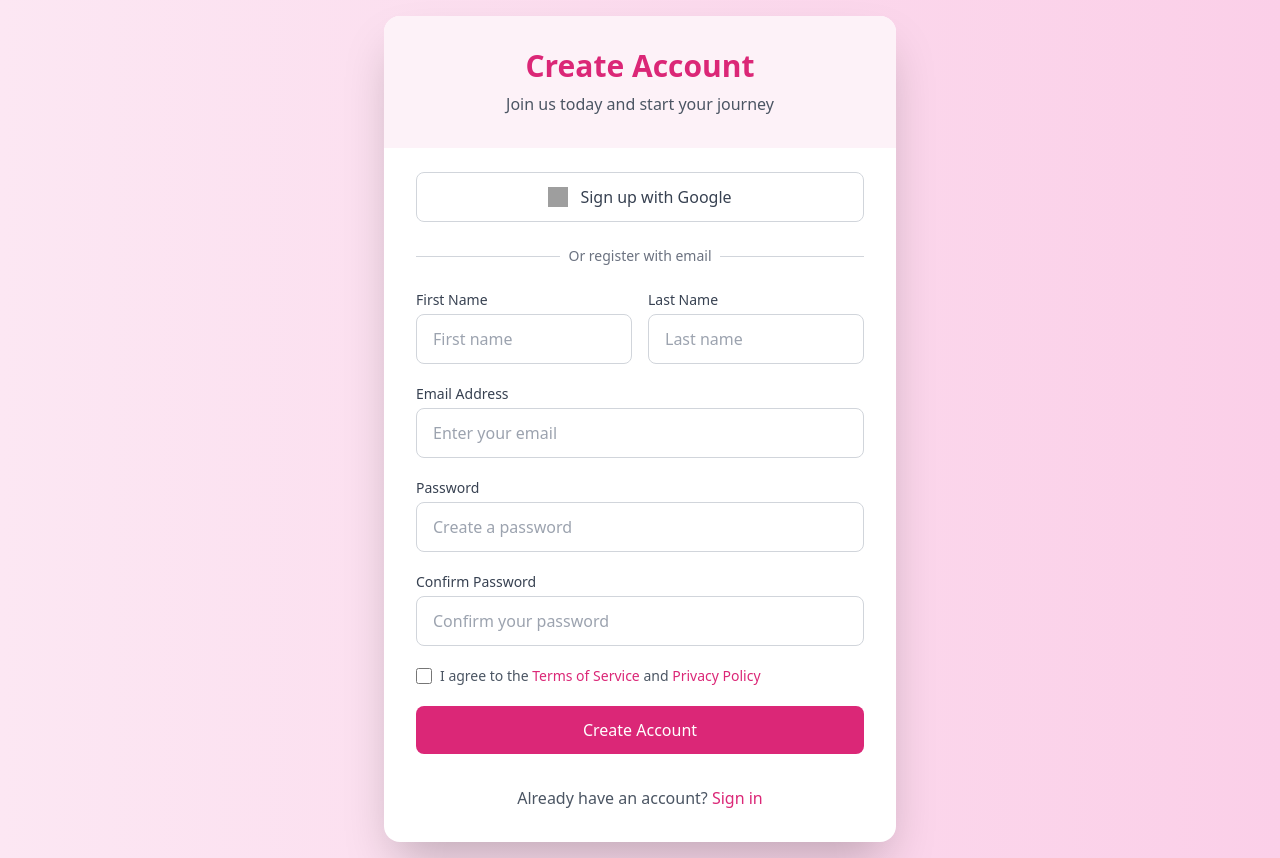
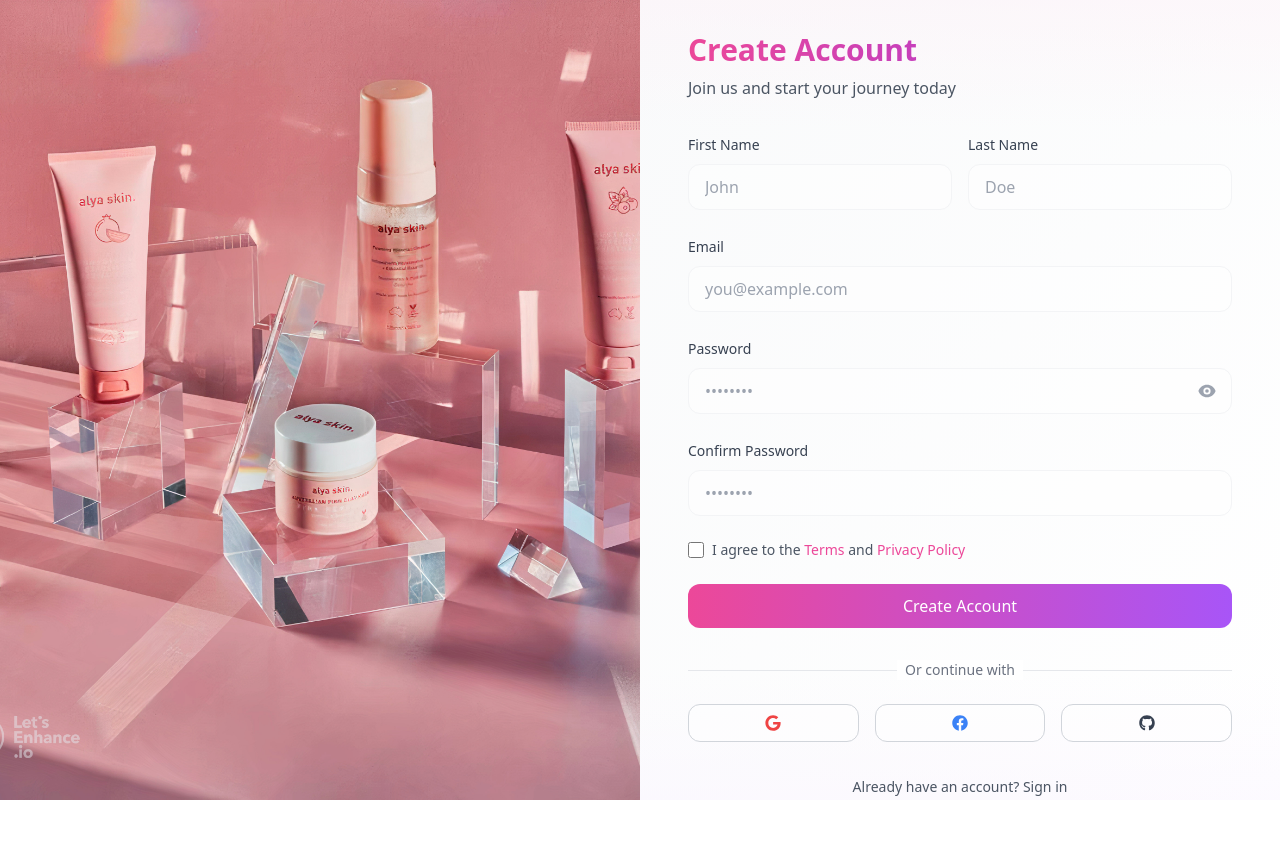
Before and after one commit to 19NgoXuanToan11/SWP391, a React (Vite) app: page /register in a window 1280 px wide. After the commit the page ends 800 px from the top, so only its background shows below. Built offline with nearby package versions, Linux system fonts and the light colour scheme; grey boxes are pictures that could not be loaded.

Commit message:
update loginPage.jsx and registerPage.jsx

```diff
--- a/src/pages/login/loginPage.jsx
+++ b/src/pages/login/loginPage.jsx
@@ -1,11 +1,12 @@
 import React, { useState } from "react";
-import { Link } from "react-router-dom";
+import { Link, useNavigate } from "react-router-dom";
 import { motion } from "framer-motion";
 import { FaGoogle, FaFacebook, FaGithub } from "react-icons/fa";
 import { HiEye, HiEyeOff } from "react-icons/hi";
 import background from "../../assets/pictures/background_login.jpg";
 
 export function LoginPage() {
+  const navigate = useNavigate();
   const [isLogin, setIsLogin] = useState(true);
   const [showPassword, setShowPassword] = useState(false);
   const [formData, setFormData] = useState({
@@ -23,9 +24,13 @@ export function LoginPage() {
     setTimeout(() => setLoading(false), 1500); // Demo loading
   };
 
+  const handleNavigateToRegister = () => {
+    navigate("/register");
+  };
+
   return (
     <div className="h-screen flex overflow-hidden">
-      {/* Left section - Background với overlay gradient */}
+      {/* Left section */}
       <div className="hidden lg:block lg:w-1/2 relative">
         <motion.img
           initial={{ scale: 1.1 }}
@@ -37,50 +42,34 @@ export function LoginPage() {
         />
       </div>
 
-      {/* Right section - New Full Height Design */}
+      {/* Right section */}
       <div className="w-full lg:w-1/2 h-full bg-gradient-to-br from-gray-50 to-white relative">
         {/* Decorative Elements */}
         <div className="absolute top-0 left-0 w-full h-32 bg-gradient-to-b from-pink-50/50 to-transparent" />
         <div className="absolute bottom-0 right-0 w-full h-32 bg-gradient-to-t from-purple-50/50 to-transparent" />
 
         {/* Main Content Container */}
-        <div className="h-full flex flex-col justify-between px-8 md:px-16 py-12 relative z-10">
-          {/* Top Section */}
-          <div className="text-center lg:text-left">
-            <h2 className="text-4xl font-bold bg-gradient-to-r from-pink-500 to-purple-600 bg-clip-text text-transparent">
-              {isLogin ? "Welcome Back" : "Create Account"}
+        <div className="h-full flex flex-col px-8 md:px-12 py-6">
+          {/* Form Section - Điều chỉnh justify-center và spacing */}
+          <div className="flex-1 flex flex-col justify-center">
+            {/* Header - Chuyển vào trong form section */}
+            <div className="mb-6">
+              <h2 className="text-3xl font-bold bg-gradient-to-r from-pink-500 to-purple-600 bg-clip-text text-transparent">
+                Welcome Back
               </h2>
-            <p className="mt-3 text-gray-600 text-lg">
-              {isLogin
-                ? "Sign in to continue your journey"
-                : "Start your journey with us"}
+              <p className="mt-1 text-gray-600">
+                Sign in to continue your journey
               </p>
             </div>
 
-          {/* Middle Section - Form */}
-          <div className="flex-1 flex items-center">
-            <div className="w-full space-y-8">
-              <form onSubmit={handleSubmit} className="space-y-6">
-                {!isLogin && (
-                  <div className="space-y-2">
-                    <label className="text-sm font-medium text-gray-700">
-                      Full Name
-                    </label>
-                    <input
-                      type="text"
-                      className="w-full px-4 py-3.5 rounded-xl bg-white/50 border border-gray-100 focus:outline-none focus:ring-2 focus:ring-pink-500/20 focus:border-pink-500 transition-all"
-                      placeholder="John Doe"
-                    />
-                  </div>
-                )}
-
+            <form onSubmit={handleSubmit} className="space-y-4">
               <div className="space-y-2">
                 <label className="text-sm font-medium text-gray-700">
                   Email
                 </label>
                 <input
                   type="email"
-                    className="w-full px-4 py-3.5 rounded-xl bg-white/50 border border-gray-100 focus:outline-none focus:ring-2 focus:ring-pink-500/20 focus:border-pink-500 transition-all"
+                  className="w-full px-4 py-2.5 rounded-xl bg-white/50 border border-gray-100 focus:outline-none focus:ring-2 focus:ring-pink-500/20 focus:border-pink-500 transition-all"
                   placeholder="you@example.com"
                 />
               </div>
@@ -92,7 +81,7 @@ export function LoginPage() {
                 <div className="relative">
                   <input
                     type={showPassword ? "text" : "password"}
-                      className="w-full px-4 py-3.5 rounded-xl bg-white/50 border border-gray-100 focus:outline-none focus:ring-2 focus:ring-pink-500/20 focus:border-pink-500 transition-all"
+                    className="w-full px-4 py-2.5 rounded-xl bg-white/50 border border-gray-100 focus:outline-none focus:ring-2 focus:ring-pink-500/20 focus:border-pink-500 transition-all"
                     placeholder="••••••••"
                   />
                   <button
@@ -101,16 +90,15 @@ export function LoginPage() {
                     className="absolute right-4 top-1/2 -translate-y-1/2 text-gray-400 hover:text-gray-600"
                   >
                     {showPassword ? (
-                        <HiEyeOff size={20} />
+                      <HiEyeOff size={18} />
                     ) : (
-                        <HiEye size={20} />
+                      <HiEye size={18} />
                     )}
                   </button>
                 </div>
               </div>
 
               {/* Remember Me & Forgot Password */}
-                {isLogin && (
               <div className="flex items-center justify-between">
                 <label className="flex items-center space-x-2 text-sm text-gray-600">
                   <input
@@ -123,18 +111,24 @@ export function LoginPage() {
                   Forgot password?
                 </button>
               </div>
-                )}
 
               {/* Submit Button */}
               <button
                 type="submit"
-                  className="w-full py-3.5 px-4 bg-gradient-to-r from-pink-500 to-purple-500 text-white rounded-xl transition-all transform hover:translate-y-[-1px] hover:shadow-lg hover:from-pink-600 hover:to-purple-600 focus:outline-none focus:ring-2 focus:ring-purple-500/40 active:scale-[0.99]"
+                className="w-full py-2.5 px-4 bg-gradient-to-r from-pink-500 to-purple-500 text-white rounded-xl transition-all transform hover:translate-y-[-1px] hover:shadow-lg hover:from-pink-600 hover:to-purple-600 focus:outline-none focus:ring-2 focus:ring-purple-500/40 active:scale-[0.99]"
               >
-                  {isLogin ? "Sign in" : "Create account"}
+                {loading ? (
+                  <div className="flex items-center justify-center">
+                    <div className="w-5 h-5 border-2 border-white border-t-transparent rounded-full animate-spin" />
+                  </div>
+                ) : (
+                  "Sign in"
+                )}
               </button>
             </form>
 
             {/* Social Login */}
+            <div className="mt-6 space-y-4">
               <div className="relative">
                 <div className="absolute inset-0 flex items-center">
                   <div className="w-full border-t border-gray-200"></div>
@@ -146,7 +140,7 @@ export function LoginPage() {
                 </div>
               </div>
 
-              <div className="grid grid-cols-3 gap-4">
+              <div className="grid grid-cols-3 gap-3">
                 {[
                   { icon: <FaGoogle />, color: "text-red-500" },
                   { icon: <FaFacebook />, color: "text-blue-500" },
@@ -154,7 +148,7 @@ export function LoginPage() {
                 ].map((social, index) => (
                   <button
                     key={index}
-                    className="p-3.5 rounded-xl border border-gray-100 bg-white/50 hover:bg-white hover:shadow-md hover:scale-[1.02] transition-all"
+                    className="p-2.5 rounded-xl border border-gray-200 bg-white/50 hover:bg-white hover:shadow-md hover:scale-[1.02] transition-all"
                   >
                     <div className={`${social.color} flex justify-center`}>
                       {social.icon}
@@ -163,18 +157,16 @@ export function LoginPage() {
                 ))}
               </div>
             </div>
-          </div>
 
-          {/* Bottom Section */}
-          <div className="text-center">
+            {/* Sign Up Link */}
+            <div className="text-center mt-4">
               <button
-              onClick={() => setIsLogin(!isLogin)}
+                onClick={() => navigate("/register")}
                 className="text-sm text-gray-600 hover:text-pink-500 transition-colors"
               >
-              {isLogin
-                ? "Don't have an account? Sign up"
-                : "Already have an account? Sign in"}
+                Don't have an account? Sign up
               </button>
+            </div>
           </div>
         </div>
       </div>
--- a/src/pages/login/registerPage.jsx
+++ b/src/pages/login/registerPage.jsx
@@ -1,157 +1,198 @@
-import { Link } from "react-router-dom";
+import React, { useState } from "react";
+import { useNavigate } from "react-router-dom";
+import { motion } from "framer-motion";
+import { FaGoogle, FaFacebook, FaGithub } from "react-icons/fa";
+import { HiEye, HiEyeOff } from "react-icons/hi";
+import background from "../../assets/pictures/background_login.jpg";
 
 export function RegisterPage() {
+  const [showPassword, setShowPassword] = useState(false);
+  const [loading, setLoading] = useState(false);
+  const navigate = useNavigate();
+
+  const handleSubmit = async (e) => {
+    e.preventDefault();
+    setLoading(true);
+    setTimeout(() => setLoading(false), 1500);
+  };
+
   return (
-    <div className="min-h-screen flex items-center justify-center bg-gradient-to-r from-pink-100 to-pink-200 p-4">
-      <div className="w-full max-w-lg bg-white rounded-2xl shadow-2xl overflow-hidden">
-        {/* Header Section */}
-        <div className="text-center p-8 bg-pink-50">
-          <h2 className="text-3xl font-bold text-pink-600 mb-2">
+    <div className="h-screen flex overflow-hidden">
+      {/* Left section - Background */}
+      <div className="hidden lg:block lg:w-1/2 relative">
+        <motion.img
+          initial={{ scale: 1.1 }}
+          animate={{ scale: 1 }}
+          transition={{ duration: 1.5 }}
+          src={background}
+          alt="Decorative Background"
+          className="absolute inset-0 w-full h-full object-cover"
+        />
+      </div>
+
+      {/* Right section - Form */}
+      <div className="w-full lg:w-1/2 h-full bg-gradient-to-br from-gray-50 to-white relative overflow-y-auto">
+        {/* Decorative Elements */}
+        <div className="absolute top-0 left-0 w-full h-32 bg-gradient-to-b from-pink-50/50 to-transparent" />
+        <div className="absolute bottom-0 right-0 w-full h-32 bg-gradient-to-t from-purple-50/50 to-transparent" />
+
+        {/* Main Content Container */}
+        <div className="h-full flex flex-col px-8 md:px-12 py-8 space-y-8 relative z-10">
+          {/* Top Section */}
+          <div className="text-center lg:text-left space-y-2">
+            <h2 className="text-3xl font-bold bg-gradient-to-r from-pink-500 to-purple-600 bg-clip-text text-transparent">
               Create Account
             </h2>
-          <p className="text-gray-600">Join us today and start your journey</p>
+            <p className="text-gray-600 text-base">
+              Join us and start your journey today
+            </p>
           </div>
 
-        {/* Social Register Button */}
-        <div className="px-8 pt-6">
-          <button className="w-full mb-4 py-3 px-4 bg-white border border-gray-300 text-gray-700 rounded-lg flex items-center justify-center gap-3 hover:bg-gray-50 transition-colors">
-            <img
-              src="https://upload.wikimedia.org/wikipedia/commons/thumb/5/53/Google_%22G%22_Logo.svg/512px-Google_%22G%22_Logo.svg.png"
-              alt="Google Logo"
-              className="h-5 w-5"
-            />
-            Sign up with Google
-          </button>
-
-          <div className="relative my-6">
-            <div className="absolute inset-0 flex items-center">
-              <div className="w-full border-t border-gray-300"></div>
-            </div>
-            <div className="relative flex justify-center text-sm">
-              <span className="px-2 bg-white text-gray-500">
-                Or register with email
-              </span>
-            </div>
-          </div>
-        </div>
-
-        {/* Register Form */}
-        <form className="px-8 pb-8">
-          <div className="space-y-5">
+          {/* Middle Section - Form */}
+          <div className="flex-1">
+            <form onSubmit={handleSubmit} className="space-y-6">
+              {/* Full Name Fields */}
               <div className="grid grid-cols-2 gap-4">
-              <div>
-                <label
-                  htmlFor="firstName"
-                  className="block text-sm font-medium text-gray-700 mb-1"
-                >
+                <div className="space-y-2">
+                  <label className="text-sm font-medium text-gray-700">
                     First Name
                   </label>
                   <input
                     type="text"
-                  id="firstName"
-                  className="w-full px-4 py-3 rounded-lg border border-gray-300 focus:outline-none focus:ring-2 focus:ring-pink-500 focus:border-transparent"
-                  placeholder="First name"
+                    className="w-full px-4 py-2.5 rounded-xl bg-white/50 border border-gray-100 focus:outline-none focus:ring-2 focus:ring-pink-500/20 focus:border-pink-500 transition-all"
+                    placeholder="John"
                   />
                 </div>
-              <div>
-                <label
-                  htmlFor="lastName"
-                  className="block text-sm font-medium text-gray-700 mb-1"
-                >
+                <div className="space-y-2">
+                  <label className="text-sm font-medium text-gray-700">
                     Last Name
                   </label>
                   <input
                     type="text"
-                  id="lastName"
-                  className="w-full px-4 py-3 rounded-lg border border-gray-300 focus:outline-none focus:ring-2 focus:ring-pink-500 focus:border-transparent"
-                  placeholder="Last name"
+                    className="w-full px-4 py-2.5 rounded-xl bg-white/50 border border-gray-100 focus:outline-none focus:ring-2 focus:ring-pink-500/20 focus:border-pink-500 transition-all"
+                    placeholder="Doe"
                   />
                 </div>
               </div>
 
-            <div>
-              <label
-                htmlFor="email"
-                className="block text-sm font-medium text-gray-700 mb-1"
-              >
-                Email Address
+              <div className="space-y-2">
+                <label className="text-sm font-medium text-gray-700">
+                  Email
                 </label>
                 <input
                   type="email"
-                id="email"
-                className="w-full px-4 py-3 rounded-lg border border-gray-300 focus:outline-none focus:ring-2 focus:ring-pink-500 focus:border-transparent"
-                placeholder="Enter your email"
+                  className="w-full px-4 py-2.5 rounded-xl bg-white/50 border border-gray-100 focus:outline-none focus:ring-2 focus:ring-pink-500/20 focus:border-pink-500 transition-all"
+                  placeholder="you@example.com"
                 />
               </div>
 
-            <div>
-              <label
-                htmlFor="password"
-                className="block text-sm font-medium text-gray-700 mb-1"
-              >
+              <div className="space-y-2">
+                <label className="text-sm font-medium text-gray-700">
                   Password
                 </label>
+                <div className="relative">
                   <input
-                type="password"
-                id="password"
-                className="w-full px-4 py-3 rounded-lg border border-gray-300 focus:outline-none focus:ring-2 focus:ring-pink-500 focus:border-transparent"
-                placeholder="Create a password"
+                    type={showPassword ? "text" : "password"}
+                    className="w-full px-4 py-2.5 rounded-xl bg-white/50 border border-gray-100 focus:outline-none focus:ring-2 focus:ring-pink-500/20 focus:border-pink-500 transition-all"
+                    placeholder="••••••••"
+                  />
+                  <button
+                    type="button"
+                    onClick={() => setShowPassword(!showPassword)}
+                    className="absolute right-4 top-1/2 -translate-y-1/2 text-gray-400 hover:text-gray-600"
+                  >
+                    {showPassword ? (
+                      <HiEyeOff size={18} />
+                    ) : (
+                      <HiEye size={18} />
+                    )}
+                  </button>
+                </div>
+              </div>
+
+              <div className="space-y-2">
+                <label className="text-sm font-medium text-gray-700">
+                  Confirm Password
+                </label>
+                <input
+                  type={showPassword ? "text" : "password"}
+                  className="w-full px-4 py-2.5 rounded-xl bg-white/50 border border-gray-100 focus:outline-none focus:ring-2 focus:ring-pink-500/20 focus:border-pink-500 transition-all"
+                  placeholder="••••••••"
                 />
               </div>
 
-            <div>
-              <label
-                htmlFor="confirmPassword"
-                className="block text-sm font-medium text-gray-700 mb-1"
-              >
-                Confirm Password
-              </label>
+              {/* Terms and Conditions */}
+              <div className="flex items-center space-x-2 mt-2">
                 <input
-                type="password"
-                id="confirmPassword"
-                className="w-full px-4 py-3 rounded-lg border border-gray-300 focus:outline-none focus:ring-2 focus:ring-pink-500 focus:border-transparent"
-                placeholder="Confirm your password"
+                  type="checkbox"
+                  className="w-4 h-4 rounded border-gray-300 text-pink-500 focus:ring-pink-500"
                 />
+                <span className="text-sm text-gray-600">
+                  I agree to the{" "}
+                  <a href="#" className="text-pink-500 hover:text-pink-600">
+                    Terms
+                  </a>{" "}
+                  and{" "}
+                  <a href="#" className="text-pink-500 hover:text-pink-600">
+                    Privacy Policy
+                  </a>
+                </span>
               </div>
 
-            <div className="flex items-center">
-              <input
-                type="checkbox"
-                id="terms"
-                className="h-4 w-4 text-pink-600 focus:ring-pink-500 border-gray-300 rounded"
-              />
-              <label htmlFor="terms" className="ml-2 text-sm text-gray-600">
-                I agree to the{" "}
-                <a href="#" className="text-pink-600 hover:text-pink-500">
-                  Terms of Service
-                </a>{" "}
-                and{" "}
-                <a href="#" className="text-pink-600 hover:text-pink-500">
-                  Privacy Policy
-                </a>
-              </label>
+              {/* Submit Button */}
+              <button
+                type="submit"
+                className="w-full py-2.5 px-4 bg-gradient-to-r from-pink-500 to-purple-500 text-white rounded-xl transition-all transform hover:translate-y-[-1px] hover:shadow-lg hover:from-pink-600 hover:to-purple-600 focus:outline-none focus:ring-2 focus:ring-purple-500/40 active:scale-[0.99] mt-4"
+              >
+                {loading ? (
+                  <div className="flex items-center justify-center">
+                    <div className="w-5 h-5 border-2 border-white border-t-transparent rounded-full animate-spin" />
+                  </div>
+                ) : (
+                  "Create Account"
+                )}
+              </button>
+            </form>
+
+            {/* Social Login */}
+            <div className="relative mt-8">
+              <div className="absolute inset-0 flex items-center">
+                <div className="w-full border-t border-gray-200"></div>
+              </div>
+              <div className="relative flex justify-center text-sm">
+                <span className="px-2 bg-white text-gray-500">
+                  Or continue with
+                </span>
+              </div>
             </div>
 
+            <div className="grid grid-cols-3 gap-4 mt-6">
+              {[
+                { icon: <FaGoogle />, color: "text-red-500" },
+                { icon: <FaFacebook />, color: "text-blue-500" },
+                { icon: <FaGithub />, color: "text-gray-700" },
+              ].map((social, index) => (
                 <button
-              type="submit"
-              className="w-full py-3 bg-pink-600 text-white rounded-lg hover:bg-pink-700 transition-colors font-medium"
+                  key={index}
+                  className="p-2.5 rounded-xl border border-gray-300 bg-white/50 hover:bg-white hover:shadow-md hover:scale-[1.02] transition-all"
                 >
-              Create Account
+                  <div className={`${social.color} flex justify-center`}>
+                    {social.icon}
+                  </div>
+                </button>
+              ))}
+            </div>
+          </div>
+
+          {/* Bottom Section */}
+          <div className="text-center">
+            <button
+              onClick={() => navigate("/login")}
+              className="text-sm text-gray-600 hover:text-pink-500 transition-colors"
+            >
+              Already have an account? Sign in
             </button>
           </div>
-        </form>
-
-        {/* Footer */}
-        <div className="text-center pb-8 px-8">
-          <p className="text-gray-600">
-            Already have an account?{" "}
-            <Link
-              to="/login"
-              className="text-pink-600 font-medium hover:text-pink-500"
-            >
-              Sign in
-            </Link>
-          </p>
         </div>
       </div>
     </div>
```
Lines whose indentation alone changed are shown as unchanged.
